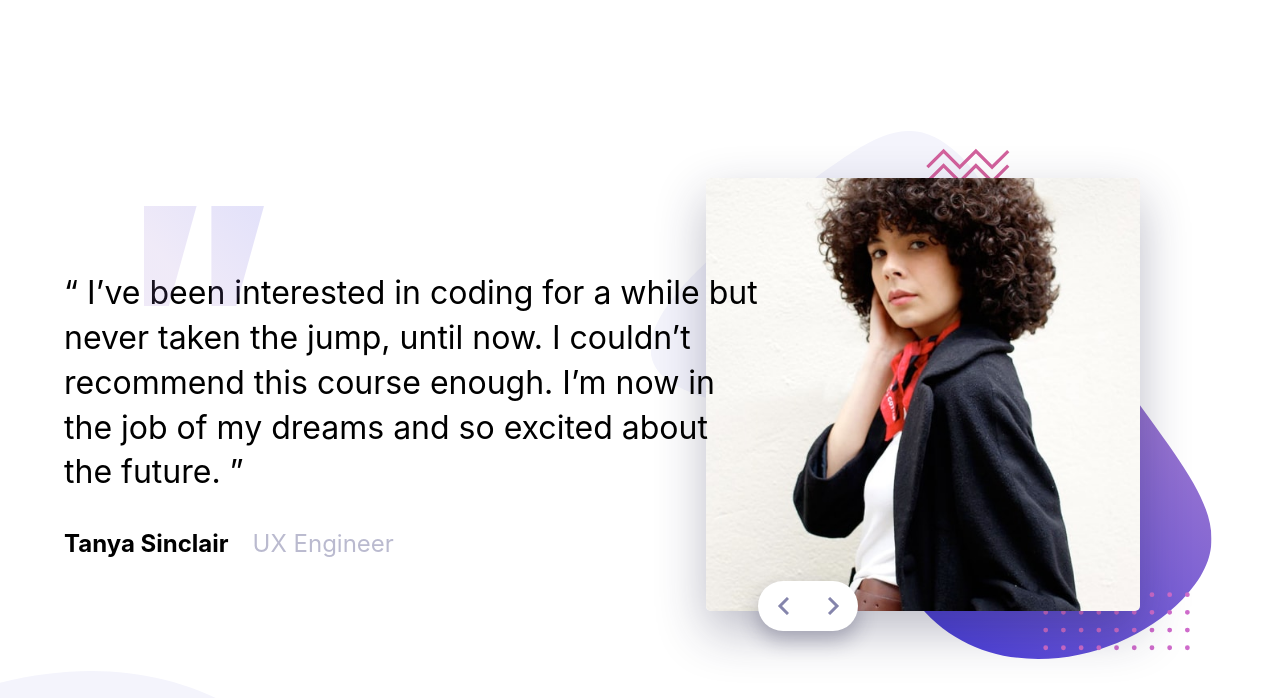
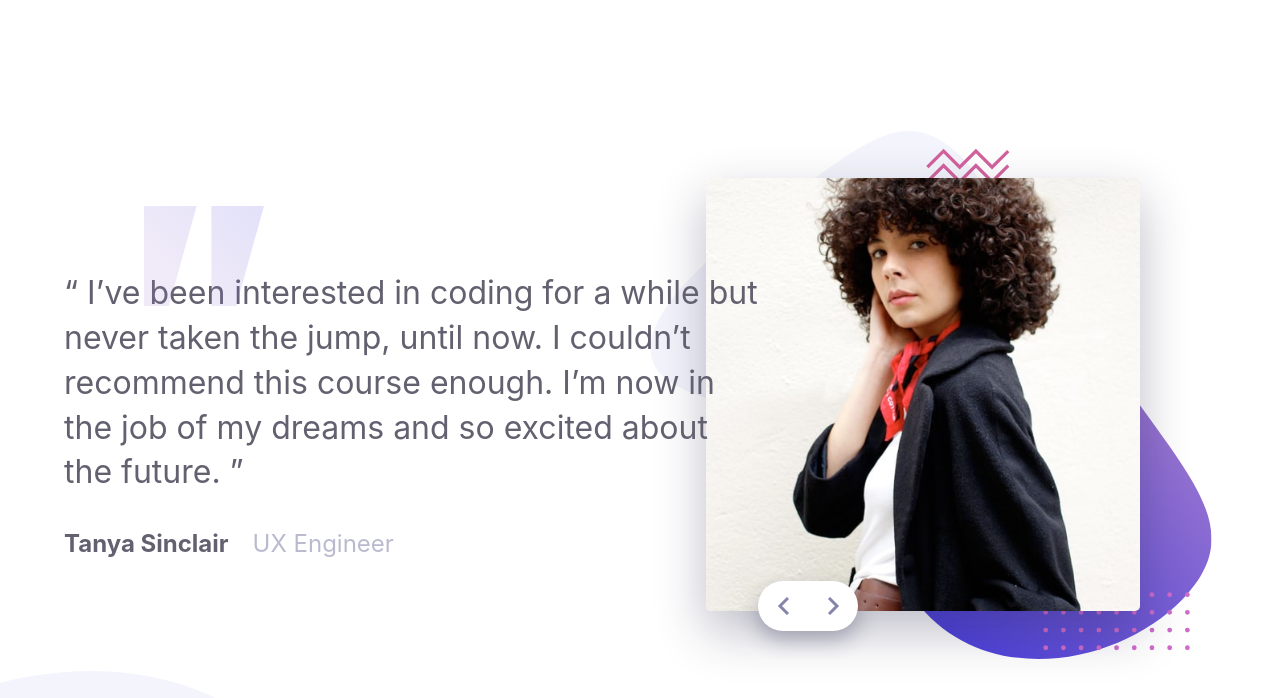
Before and after one commit to PrashantSunwar/Coding-bootcamp-testimonials-slider, a plain HTML site: page index.html in a window 1280 px wide. Drawn offline with Linux system fonts and the light colour scheme.

Commit message:
Update style.css

```diff
--- a/css/style.css
+++ b/css/style.css
@@ -87,6 +87,7 @@ img {
 
 .testinomial-info-cont {
   margin-top: 2.5em;
+  color: #63616f;
 }
 
 .testinomial-info {
```
